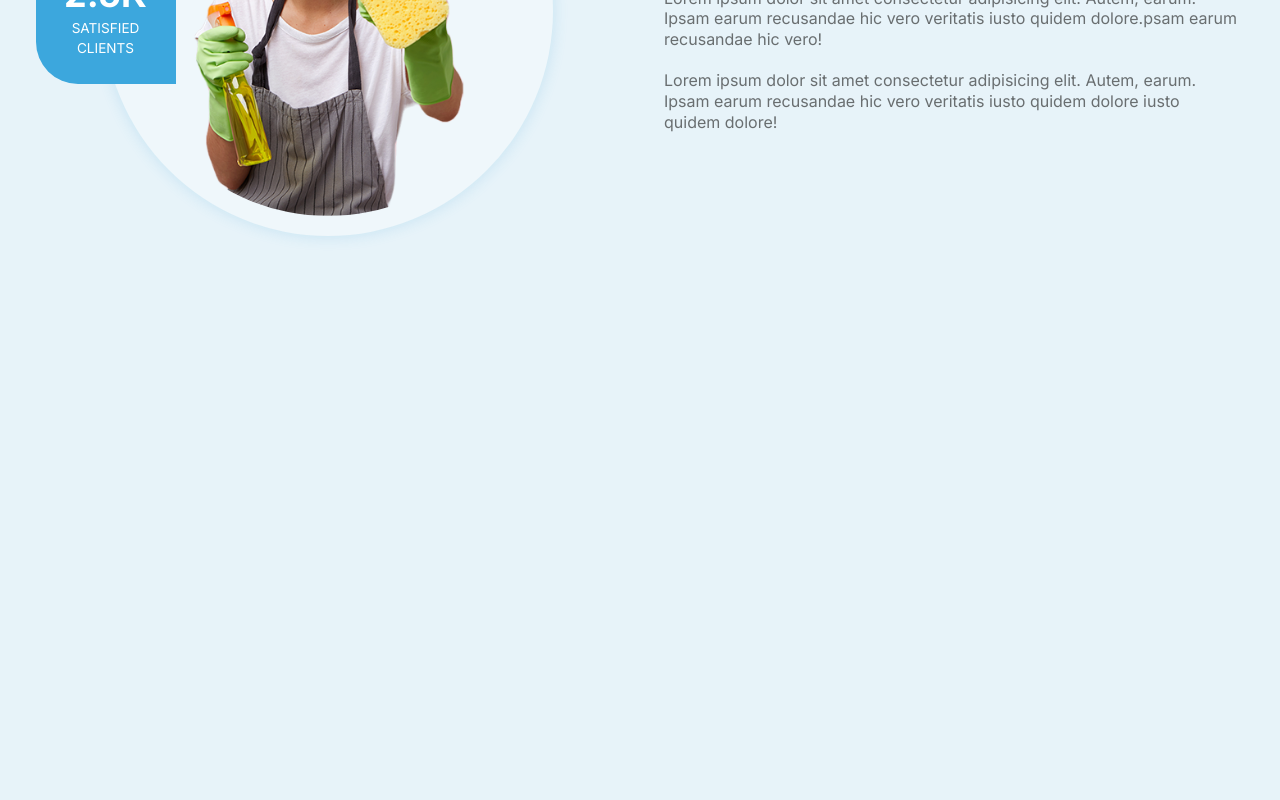
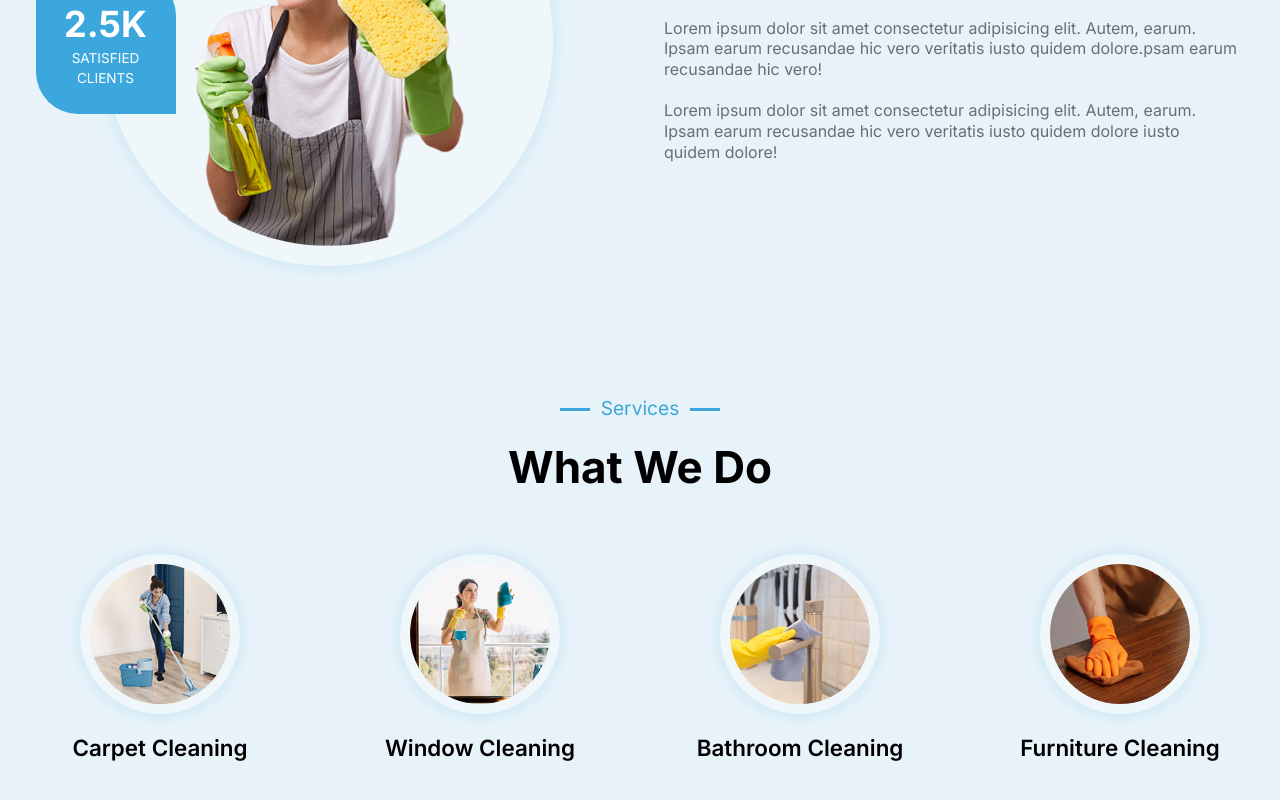
Before and after one commit to Bubblecrown/Home-Cleaning-Service, a React (Create React App) app: page / in a window 1280 px wide. Shown: the part 986-1786 px from the top of the page. Before the commit the page ends 1262 px from the top, so only its background shows below. Built offline with nearby package versions, Linux system fonts and the light colour scheme.

Commit message:
Finish Service section

```diff
--- a/public/index.html
+++ b/public/index.html
@@ -27,7 +27,7 @@
     <link rel="preconnect" href="https://fonts.googleapis.com" />
     <link rel="preconnect" href="https://fonts.gstatic.com" crossorigin />
     <link
-      href="https://fonts.googleapis.com/css2?family=Inter:wght@200;300;400;700&display=swap"
+      href="https://fonts.googleapis.com/css2?family=Inter:wght@200;300;400;500;600;700&display=swap"
       rel="stylesheet"
     />
     <title>React App</title>
--- a/src/components/InfoSection/InfoSection.js
+++ b/src/components/InfoSection/InfoSection.js
@@ -34,8 +34,7 @@ const InfoSection = ({
   path
 }) => {
   return (
-    <div id={path}>
-      <HeroSection>
+      <HeroSection id={path}>
         <Container>
           <Row reverse={reverse}>
             <Column>
@@ -66,7 +65,7 @@ const InfoSection = ({
           </Row>
         </Container>
       </HeroSection>
-    </div>
+
   );
 };
 
--- a/src/components/InfoSection/InfoStyle.js
+++ b/src/components/InfoSection/InfoStyle.js
@@ -2,7 +2,7 @@ import styled from "styled-components";
 import { Button, Primary, Secondary, BgCircleColor } from "../../globalStyles";
 
 export const HeroSection = styled.header`
-  padding: 40px 0;
+  padding: 50px 0;
 `;
 
 export const Row = styled.div`
@@ -52,11 +52,13 @@ const TabLine = `
 
 export const HeroTabLine = styled.div`
   ${({ title }) => title && `${TabLine}`}
+  text-transform:capitalize
 `;
 
 export const HeroTitle = styled.h1`
   font-size: ${({ headTitle }) => (headTitle ? "3.3rem" : "2.75rem")};
   margin: ${({ title }) => (title ? "20px 0" : "0 0")};
+  text-transform: capitalize;
 `;
 
 export const HeroText = styled.p`
@@ -78,7 +80,7 @@ const Circle = `&:before {
   translate: -50% -50%;
   z-index: -1;}`;
 
-const CircleLabel = `
+export const CircleLabel = `
   background-color: ${BgCircleColor};
   width: fit-content;
   border-radius:50%;
--- a/src/components/Navbar/Navbar.js
+++ b/src/components/Navbar/Navbar.js
@@ -1,5 +1,6 @@
 import React, { useState } from "react";
 
+// style
 import {
   Nav,
   NavbarContainer,
@@ -11,13 +12,16 @@ import {
   NavItem,
   NavLinks,
 } from "./NavbarStyles";
+// style
 
 // icon
 import { FaBars, FaTimes } from "react-icons/fa";
 import { IconContext } from "react-icons/lib";
 // icon
 
+// Data
 import { NavData } from "../../data/NavbarData";
+// Data
 
 const Navbar = () => {
   const [click, setClick] = useState(false);
--- /dev/null
+++ b/src/components/ServeSection/ServeSection.js
@@ -0,0 +1,37 @@
+import React from "react";
+import { ServiceItem } from "../../data/ServiceData";
+import { Container } from "../../globalStyles";
+import {
+  ServiceSection,
+  ServiceTabline,
+  ServiceHead,
+  ServiceRow,
+  Column,
+  ServiceImg,
+  ImgTitle,
+  TextWrapper
+} from "./ServeStyle";
+
+const ServeSection = ({ title, serviceTitle, headTitle }) => {
+  return (
+    <>
+      <ServiceSection>
+        <Container>
+          <TextWrapper>
+          <ServiceTabline title={title}>{title}</ServiceTabline>
+          <ServiceHead headTitle={headTitle} title={title}>{serviceTitle}</ServiceHead></TextWrapper>
+          <ServiceRow>
+            {ServiceItem.map((item, index) => (
+              <Column key={index}>
+                <ServiceImg src={item.image} alt={item.imageAlt} />
+                <ImgTitle>{item.imageTitle}</ImgTitle>
+              </Column>
+            ))}
+          </ServiceRow>
+        </Container>
+      </ServiceSection>
+    </>
+  );
+};
+
+export default ServeSection;
--- /dev/null
+++ b/src/components/ServeSection/ServeStyle.js
@@ -0,0 +1,57 @@
+import styled from "styled-components";
+import {
+  CircleLabel,
+  HeroTabLine,
+  Row,
+  HeroTitle,
+} from "../InfoSection/InfoStyle";
+
+export const ServiceSection = styled.div`
+  padding: 80px 0;
+`;
+
+export const ServiceTabline = styled(HeroTabLine)`
+  ${HeroTabLine}
+`;
+
+export const ServiceHead = styled(HeroTitle)``;
+
+export const ServiceRow = styled(Row)`
+  flex-direction: row;
+`;
+
+export const Column = styled.section`
+  display: flex;
+  flex-direction: column;
+  align-items: center;
+  flex: 1;
+  max-width: 20%;
+  flex-basis: 20%;
+  position: relative;
+  @media screen and (max-width: 768px) {
+    max-width: 45%;
+    flex-basis: 45%;
+  }
+`;
+
+export const ServiceImg = styled.img`
+  ${CircleLabel}
+  width: 160px;
+  padding: 10px;
+  margin-bottom: 30px;
+`;
+
+export const ImgTitle = styled.h2`
+  font-size: 1.4rem;
+  text-transform: capitalize;
+  font-weight: 600;
+  line-height: 0.5rem;
+`;
+
+export const TextWrapper = styled.section`
+  display: flex;
+  justify-content: center;
+  align-items: center;
+  flex-direction: column;
+  margin-bottom: 40px;
+`;
--- a/src/components/index.js
+++ b/src/components/index.js
@@ -1,2 +1,3 @@
 export {default as Navbar} from './Navbar/Navbar'
 export {default as InfoSection} from './InfoSection/InfoSection'
+export {default as ServeSection} from './ServeSection/ServeSection'
--- /dev/null
+++ b/src/data/ServiceData.js
@@ -0,0 +1,27 @@
+export const ServiceData = {
+  title:"services",
+  serviceTitle:"what we do",
+  headTitle:false
+};
+
+export const ServiceItem = [
+  {
+    image: require("../assets/service/house.jpg"),
+    imageAlt:"Carpet-service",
+    imageTitle: "carpet cleaning",
+  },
+  {
+    image: require("../assets/service/window.jpg"),
+    imageAlt:"Window-service",
+    imageTitle: "window cleaning",
+  },
+  {
+    image: require("../assets/service/bathroom.jpg"),
+    imageAlt:"Bathroom-service",
+    imageTitle: "bathroom cleaning",
+  },
+  {
+    image: require("../assets/service/furniture.png"),imageAlt:"Furniture-service",
+    imageTitle: "furniture cleaning",
+  },
+];
--- a/src/pages/HomePage.js
+++ b/src/pages/HomePage.js
@@ -1,14 +1,16 @@
 import React from "react";
-import { InfoSection } from "../components";
+import { InfoSection, ServeSection } from "../components";
 import { HeroData } from "../data/InfoData";
 import { AboutusData } from "../data/InfoData";
+import { ServiceData } from "../data/ServiceData";
+
 
 const HomePage = () => {
   return (
     <>
       <InfoSection {...HeroData} path="home"/>
       <InfoSection {...AboutusData} path="about"/>
-
+      <ServeSection {...ServiceData}  />
     </>
   );
 };
```
